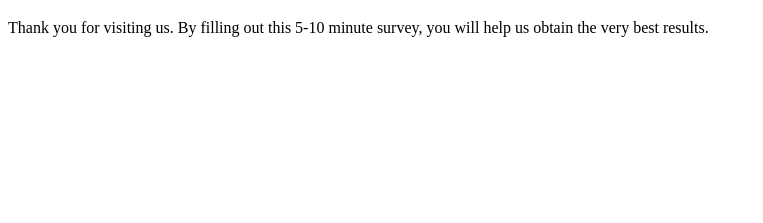
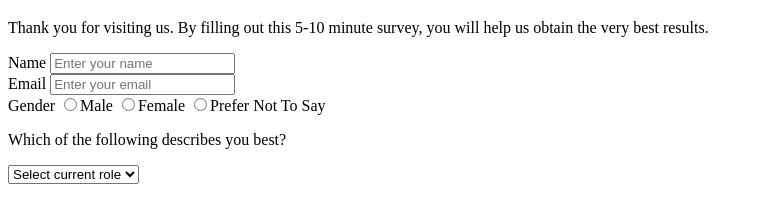
Before and after one commit to txlocnguyen/survey-form, a plain HTML site: page index.html in a window 1280 px wide. Shown: the part 61-284 px from the top of the page, without its empty margins (0-763 px from the left). Drawn offline with Linux system fonts and the light colour scheme.

Commit message:
update index.html

```diff
--- a/index.html
+++ b/index.html
@@ -15,5 +15,33 @@
             Thank you for visiting us. By filling out this 5-10 minute survey, you will help us obtain the very best results.
           </p>
         </header>
+        <form id="survey-form">
+            <div class="form-group">
+                <label id="name-label" for="name">Name</label>
+                <input type="text" name="name" id="name" class="form-control" placeholder="Enter your name" required />
+            </div>
+            <div class="form-group">
+                <label id="email-label" for="email">Email</label>
+                <input type="text" name="email" id="email" class="form-control" placeholder="Enter your email" required />
+            </div>
+            <div class="form-group">
+                <label id="gender-label" for="gender">Gender</label>
+               <label> <input type="radio" name="gender" value="male" class="input-checkbox"/>Male</label>
+               <label> <input type="radio" name="gender" value="female" class="input-checkbox"/>Female</label>
+               <label> <input type="radio" name="gender" value="other" class="input-checkbox"/>Prefer Not To Say</label>
+            </div>
+            <div class="form-group">
+                <p>Which of the following describes you best?</p>
+                <select id="dropdown" name="role" class="form-control" required>
+                  <option disabled selected value>Select current role</option>
+                  <option value="student">Student</option>
+                  <option value="employed">Employed</option>
+                  <option value="selfemployed">Self-employed</option>
+                  <option value="retired">Retired</option>
+                  <option value="unemployed">Not Employed</option>
+                </select>
+              </div>
+
+        </form>
 </body>
 </html>
```
